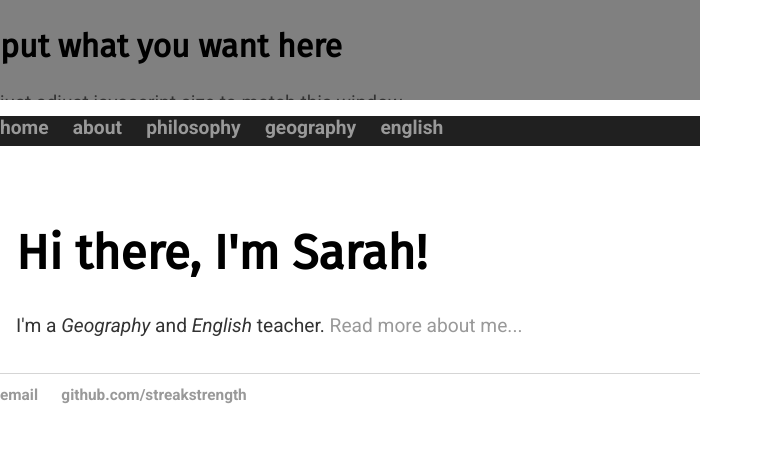
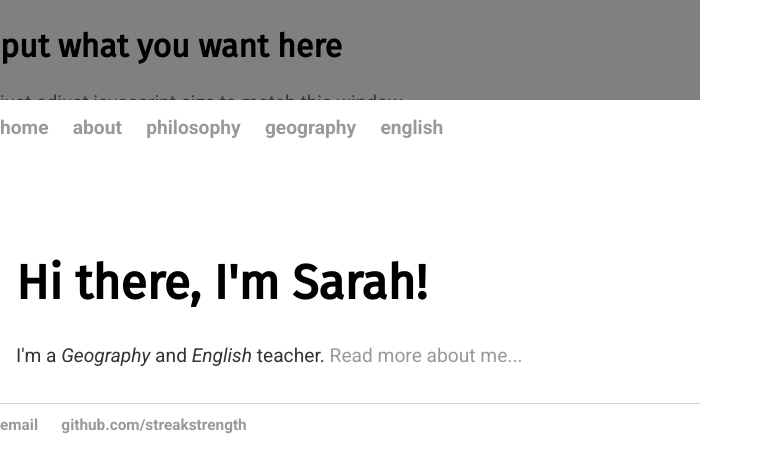
Before and after one commit to streakstrength/streakstrength.github.io, a Jekyll site: the page built from index.html, in a window 1280 px wide. Shown: the top 473 px of the page, without its empty margins (0-763 px from the left). Built offline with Jekyll 4.4.1, drawn with Linux system fonts in a browser that asks for light colours; nearby versions of some CDN libraries.

Commit message:
Update main.css

```diff
--- a/css/main.css
+++ b/css/main.css
@@ -24,17 +24,19 @@ body {
 
 /* Navbar */
 .navbar-fixed {
-    top: 0;
-    z-index: 100;
-  position: fixed;
-    width: 100%;
+	top: 0;
+	z-index: 100;
+	position: fixed;
+	width: 100%;
 }
 #nav_bar {
 	border: 0;
-	background-color: #202020;
+	background-color: #ffffff;
 	border-radius: 0px;
 	margin-bottom: 0;
-    height: 30px;
+    	height: 60px;
+	width: 100%;
+	border-top: 3px solid ##00a879;
 }
 nav ul, footer ul {
     font-family: 'Fira Sans', sans-serif;
```
